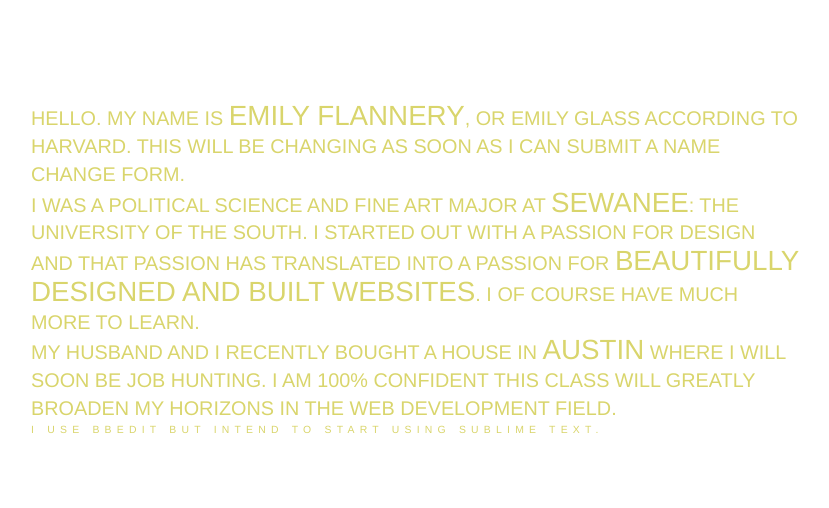
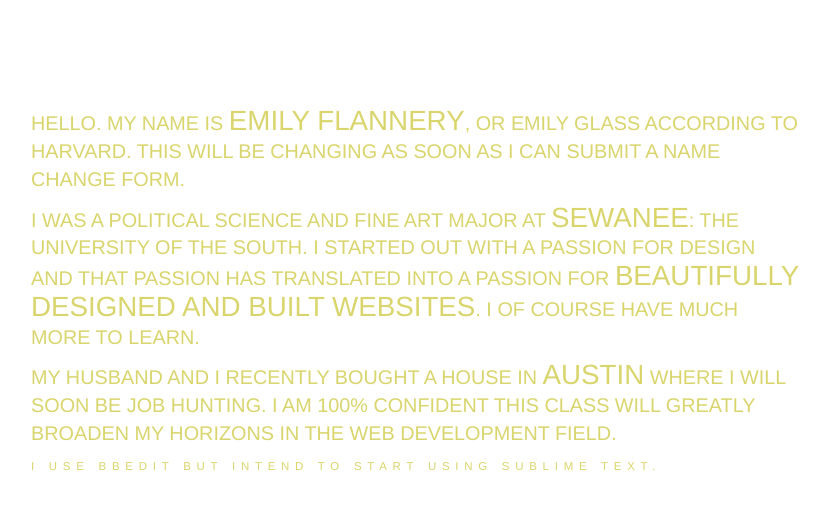
Before and after one commit to emilyflannery/p1, a plain HTML site: page index.html in a window 1280 px wide. Shown: the whole page, without its empty margins (225-1054 px from the left). Drawn offline with Linux system fonts and the light colour scheme; a web font is replaced by a local one.

Commit message:
Small change

```diff
--- a/css/style.css
+++ b/css/style.css
@@ -85,7 +85,7 @@ font-family: "neuzeit-light", helvetica, arial, sans-serif;
 font-size: 1.9em;
 text-transform: uppercase;
 line-height: 1.4em;
-padding: 0;
+padding: 5px 0;
 }
 
 strong {
@@ -94,6 +94,6 @@ font-size: 1.4em;
 }
 
 p:last-child {
-font-size: 1em;
+font-size: 1.1em;
 letter-spacing: .5em;
 }
```
